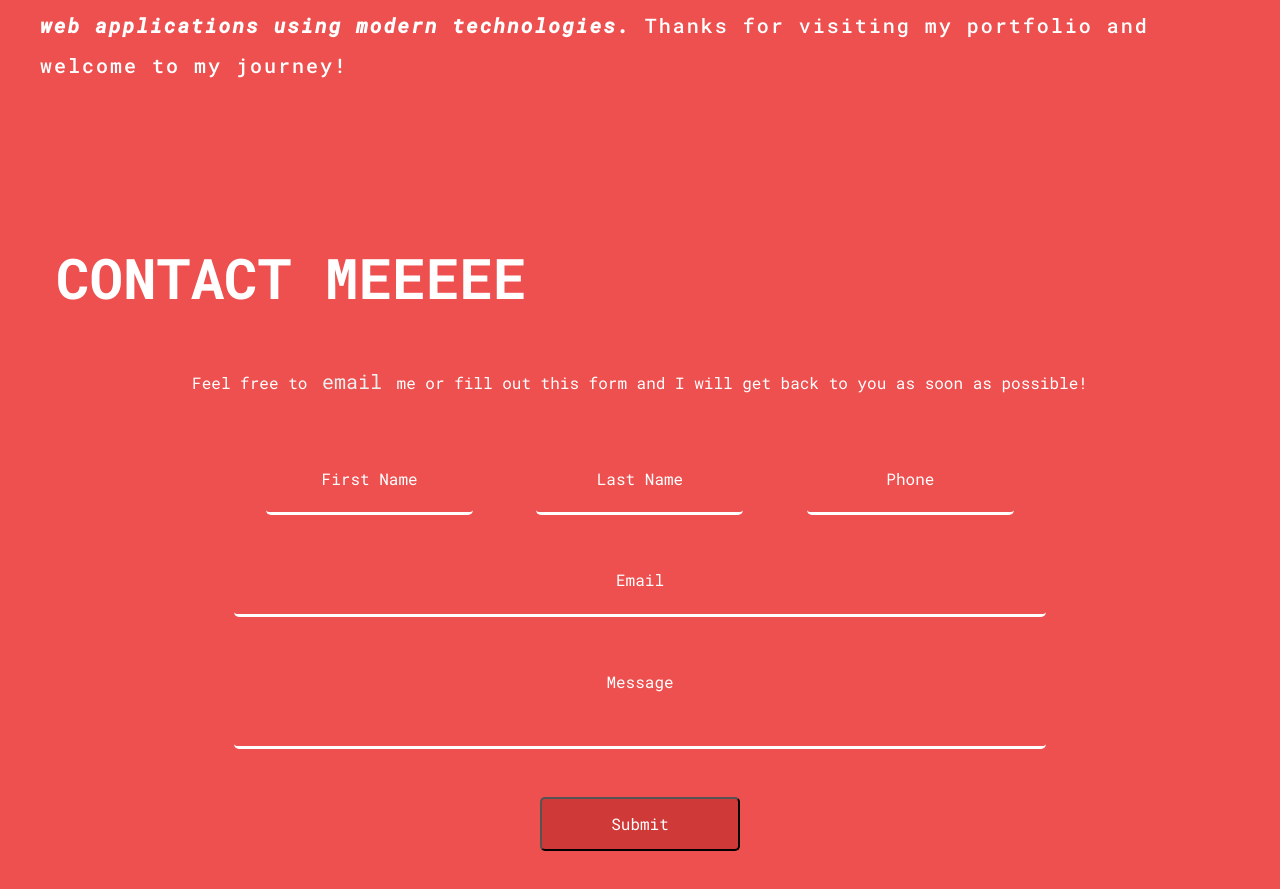
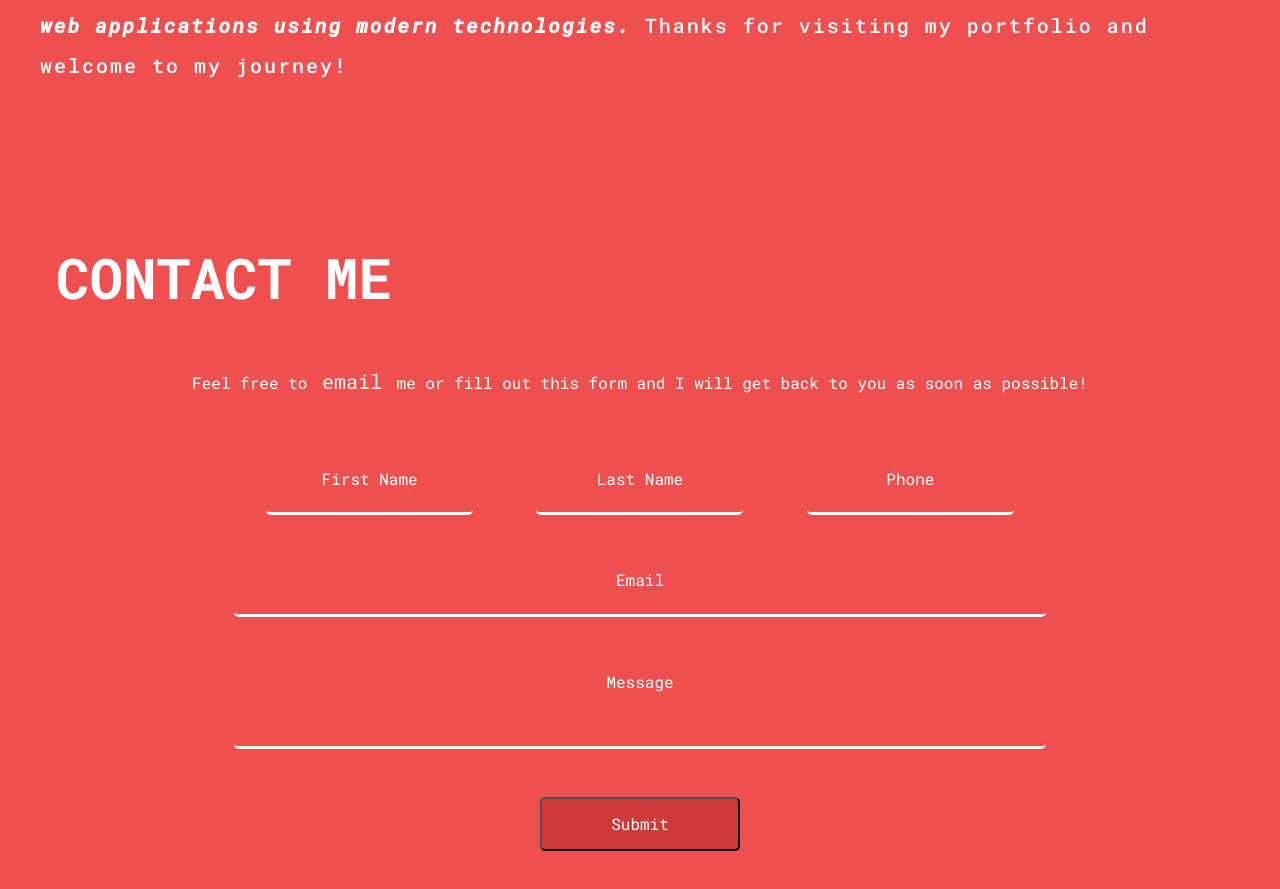
Before and after one commit to Mardotquis/portfolio, a React (Create React App) app: page / in a window 1280 px wide. Shown: the part 4387-5276 px from the top of the page. Built offline with nearby package versions, Linux system fonts and the light colour scheme.

Commit message:
changed contact name back

```diff
--- a/src/components/Contact/Contact.js
+++ b/src/components/Contact/Contact.js
@@ -25,7 +25,7 @@ const Contact = () => {
     };
     return (
         <section id="contact">
-            <h2 className="section__header__primary">Contact Meeeee</h2>
+            <h2 className="section__header__primary">Contact Me</h2>
             <div className="contact__main-content">
 
                 <p className="contact__text_primary">Feel free to <a href="mailto:marquis0403@gmail.com" className="contact__span-email">email</a> me or fill out this form and I will get back to you as soon as possible!</p>
```
